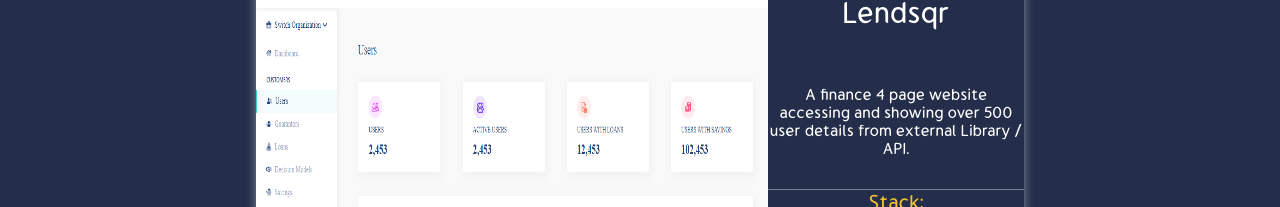
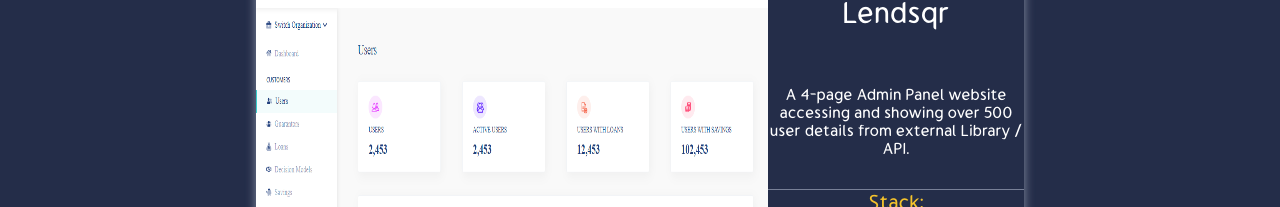
Before and after one commit to NwekeMaxwell/My-Portfolio, a React (Create React App) app: page /projects in a window 1280 px wide. Shown: the part 321-528 px from the top of the page. Built offline with nearby package versions, Linux system fonts and the light colour scheme.

Commit message:
updated Reume

```diff
--- a/src/components/MyProjectsData.js
+++ b/src/components/MyProjectsData.js
@@ -19,7 +19,7 @@
     link: "https://nweke-maxwell-lendsqr-fe-test.netlify.app",
     github: "https://github.com/NwekeMaxwell/lendsqr-fe-test",
     description:
-      "A finance 4 page website accessing and showing over 500 user details from external Library / API.",
+      "A 4-page Admin Panel website accessing and showing over 500 user details from external Library / API.",
     stack: ["TypeScript", "React", "SCSS"],
     projectFocus: ["Typescript", "SCSS", "ReactJS"],
   },
```
Also changed, not shown: 1 other file (tests, documents, lock files or other folders).
